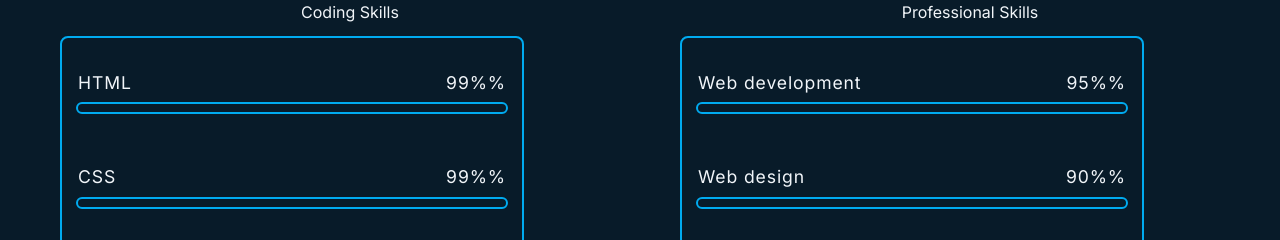
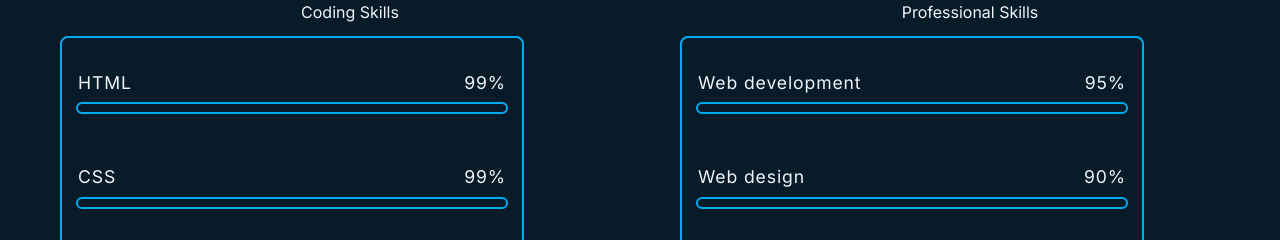
Before and after one commit to HenriTresor/portfolio, a Next.js app: page /about in a window 1280 px wide. Shown: the part 712-952 px from the top of the page. Built offline with nearby package versions, Linux system fonts and the light colour scheme.

Commit message:
made some changes

```diff
--- a/app/about/page.tsx
+++ b/app/about/page.tsx
@@ -37,7 +37,7 @@ const About = (props: Props) => {
                     <div className='progress w-full mt-4 p-2' key={skill.skil}>
                       <span className='flex justify-between mb-2 '>
                         <h1>{skill.skil}</h1>
-                        <h1>{skill.level}%</h1>
+                        <h1>{skill.level}</h1>
                       </span>
                       <div className='relative w-full p-1 outline outline-2 outline-[#00abf0] overflow-hidden rounded-lg'>
                         <div className={`absolute left-0 w-[${skill.level}] h-full bg-[#00abf0] top-0 `}></div>
@@ -56,10 +56,10 @@ const About = (props: Props) => {
                     <div className='progress w-full mt-4 p-2' key={skill.skill}>
                       <span className='flex justify-between mb-2 '>
                         <h1>{skill.skill}</h1>
-                        <h1>{skill.level}%</h1>
+                        <h1>{skill.level}</h1>
                       </span>
                       <div className='relative w-full p-1 outline outline-2 outline-[#00abf0] overflow-hidden rounded-lg'>
-                        <div className={`absolute left-0 w-[${skill.level}] h-full bg-[#00abf0] top-0 `}></div>
+                        <div className={`absolute left-0 w-[${(skill.level)}] h-full bg-[#00abf0] top-0 `}></div>
                       </div>
                     </div>
                   ))
```
